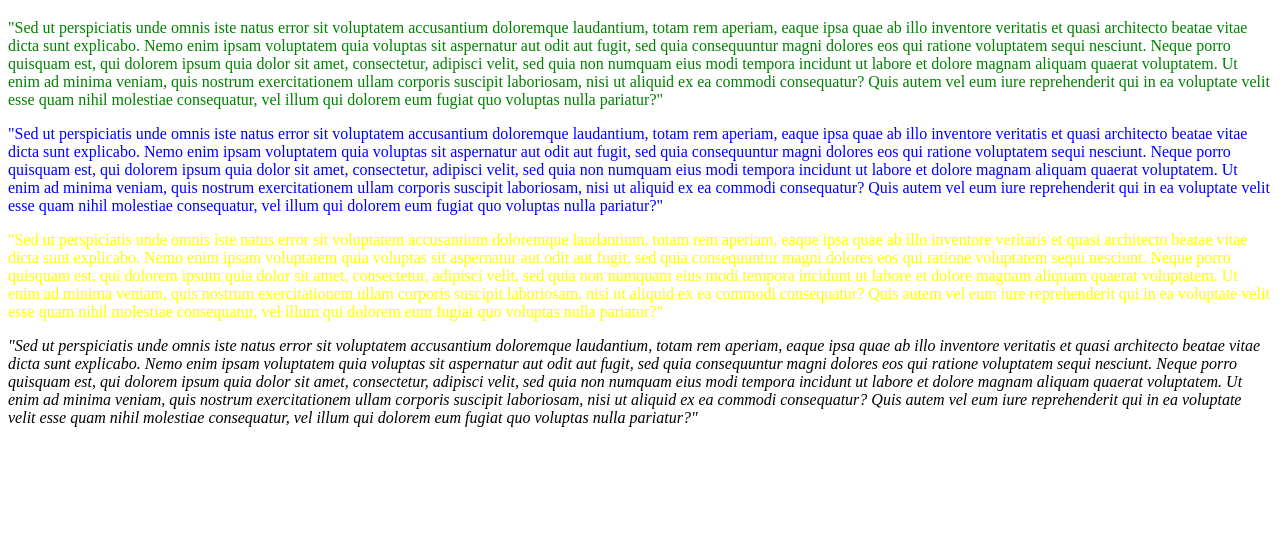
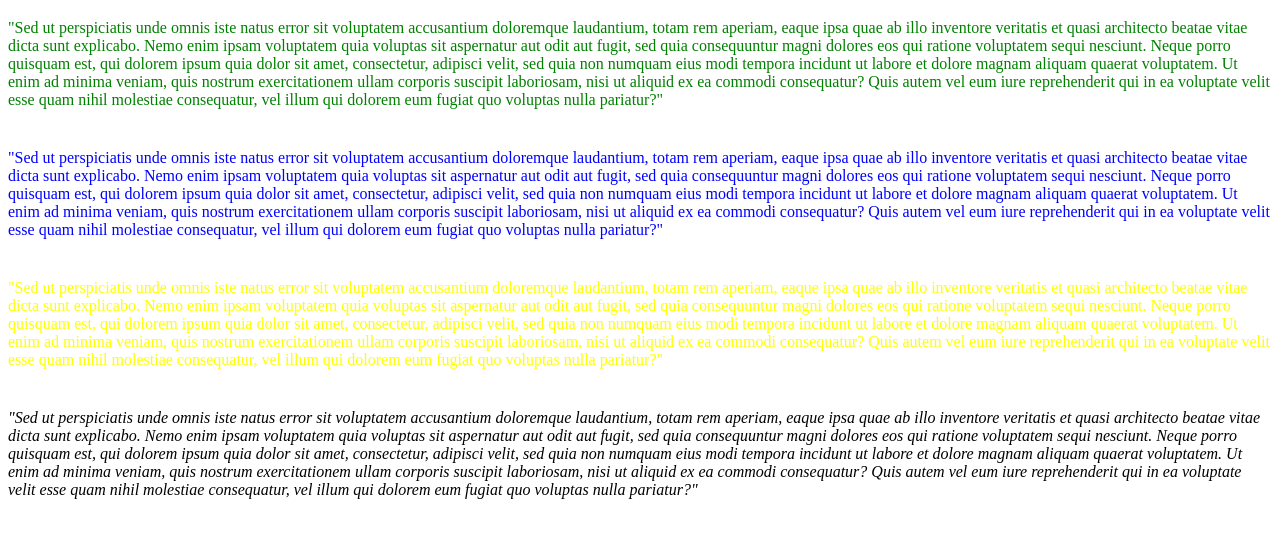
Before and after one commit to BryonBurke/blog, a plain HTML site: page index.html in a window 1280 px wide. Shown: the part 61-598 px from the top of the page. Drawn offline with Linux system fonts and the light colour scheme.

Commit message:
add margins

```diff
--- a/css/styles.css
+++ b/css/styles.css
@@ -13,3 +13,8 @@
 .about{
   font-style: italic;
 }
+
+div {
+  margin-top: 15px;
+  margin-bottom: 40px;
+}
```
